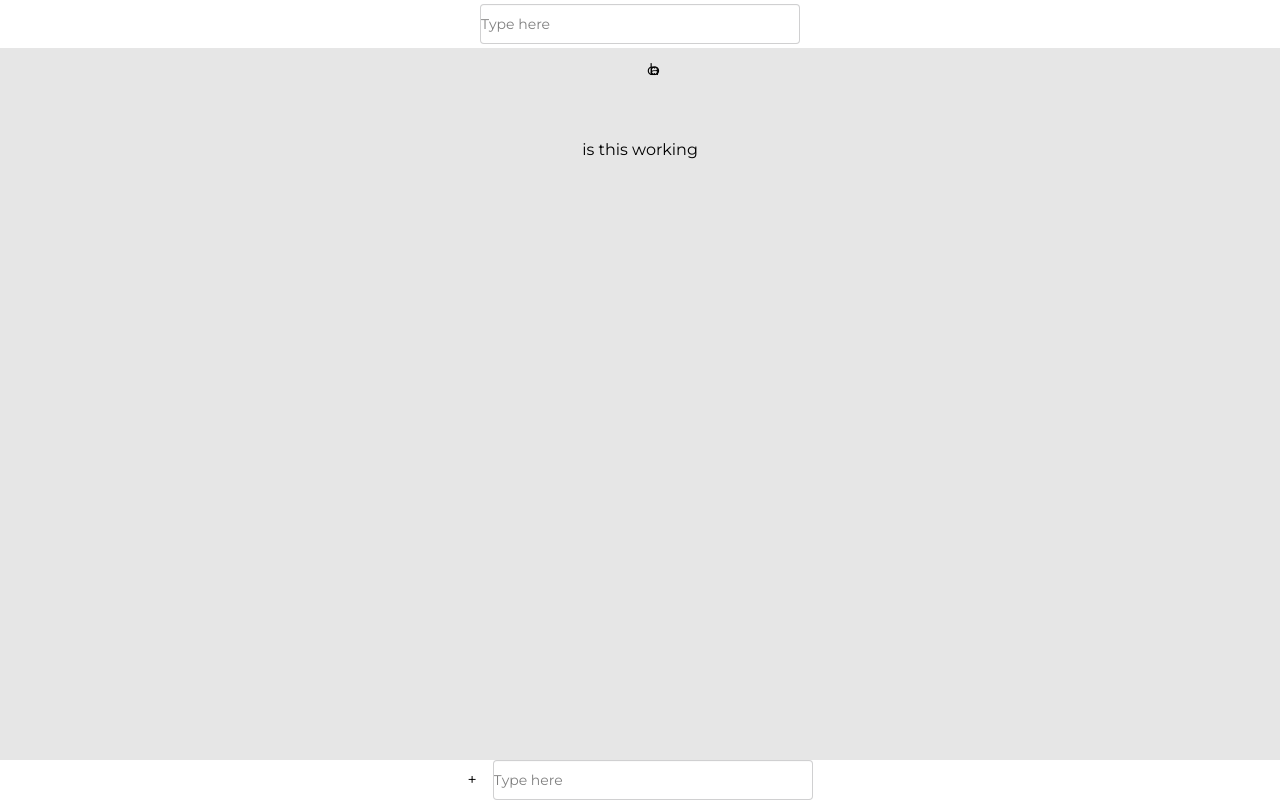
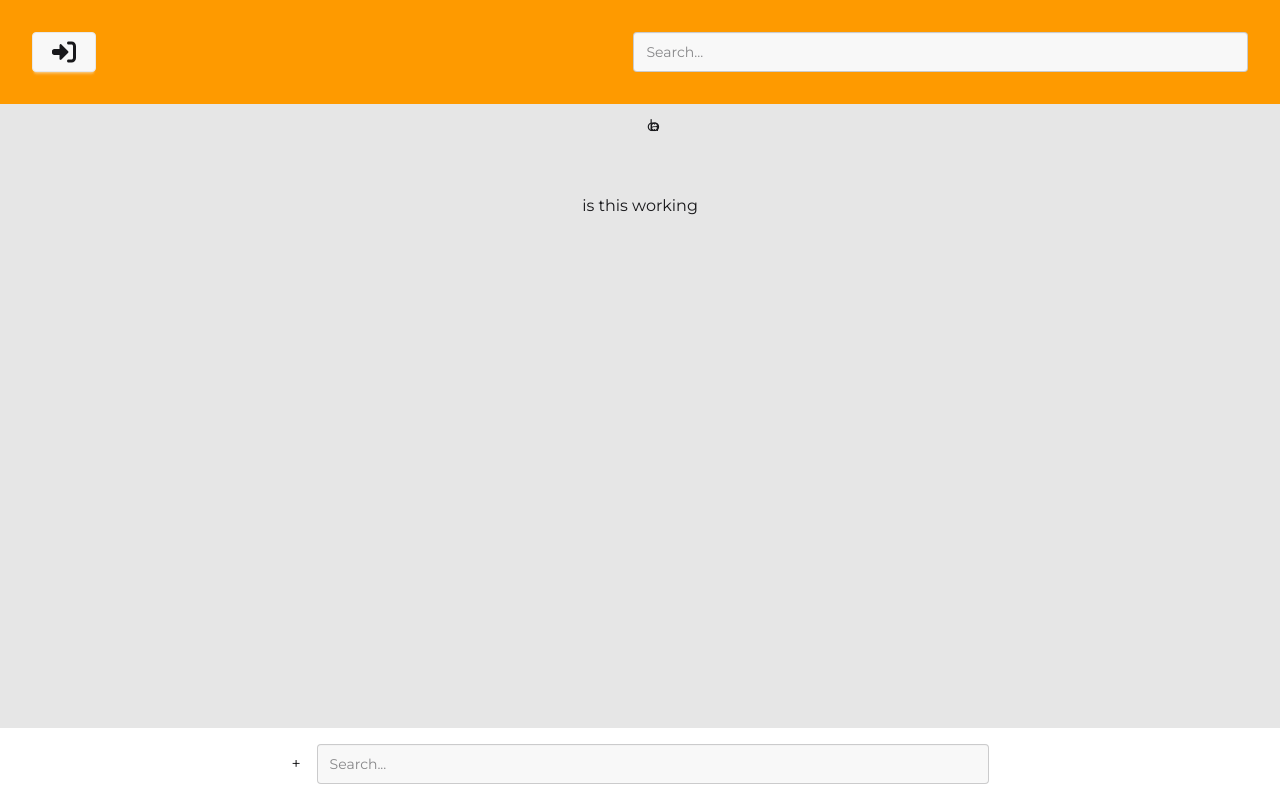
Before and after one commit to raisiglPeter/take-a-note-app, a React (Vite) app: page / in a window 1280 px wide. Built offline with nearby package versions, Linux system fonts and the light colour scheme.

Commit message:
fix themes, add sidebar

```diff
--- a/src/app.css
+++ b/src/app.css
@@ -2,7 +2,7 @@
 @plugin "daisyui" {
   themes:
     light --default,
-    dark --prefersdark,
+    dark,
     cupcake,
     garden;
 }
@@ -10,13 +10,3 @@
 :root {
   font-family: "Montserrat", sans-serif;
 }
-
-* {
-  padding: 0;
-  margin: 0;
-  box-sizing: border-box;
-}
-body {
-  background-color: white;
-  color: black;
-}
--- a/src/components/OpenSidebar.jsx
+++ b/src/components/OpenSidebar.jsx
@@ -1,3 +1,6 @@
+import { FontAwesomeIcon } from "@fortawesome/react-fontawesome";
+import { faRightToBracket } from "@fortawesome/free-solid-svg-icons";
+
 function OpenSidebar() {
   return (
     <div className="drawer">
@@ -5,7 +8,7 @@ function OpenSidebar() {
       <div className="drawer-content">
         {/* Page content here */}
         <label htmlFor="my-drawer-1" className="btn drawer-button">
-          Open drawer
+          <FontAwesomeIcon className="text-2xl" icon={faRightToBracket} />
         </label>
       </div>
       <div className="drawer-side">
--- a/src/components/Search.jsx
+++ b/src/components/Search.jsx
@@ -6,8 +6,8 @@ function Search() {
     <input
       type="text"
       value={searchInput}
-      placeholder="Type here"
-      className="input"
+      placeholder="Search..."
+      className="input bg-base-200 focus:bg-base-100 w-full max-w-2xl"
       onChange={(e) => setSearchInput(e.target.value)}
     />
   );
--- a/src/layout/Header.jsx
+++ b/src/layout/Header.jsx
@@ -1,11 +1,10 @@
-import { FontAwesomeIcon } from "@fortawesome/react-fontawesome";
-// import { faPalette } from "@fortawesome/free-solid-svg-icons";
-import Button from "../components/Button";
 import Search from "../components/Search";
+import OpenSidebar from "../components/OpenSidebar";
 
 export default function Header() {
   return (
-    <header className="h-12 flex justify-center items-center p-4">
+    <header className="min-h-12 flex justify-between items-center p-8 bg-amber-500">
+      <OpenSidebar />
       <Search />
     </header>
   );
```
Also changed, not shown: jsconfig.json (added, +17 -0 lines).
